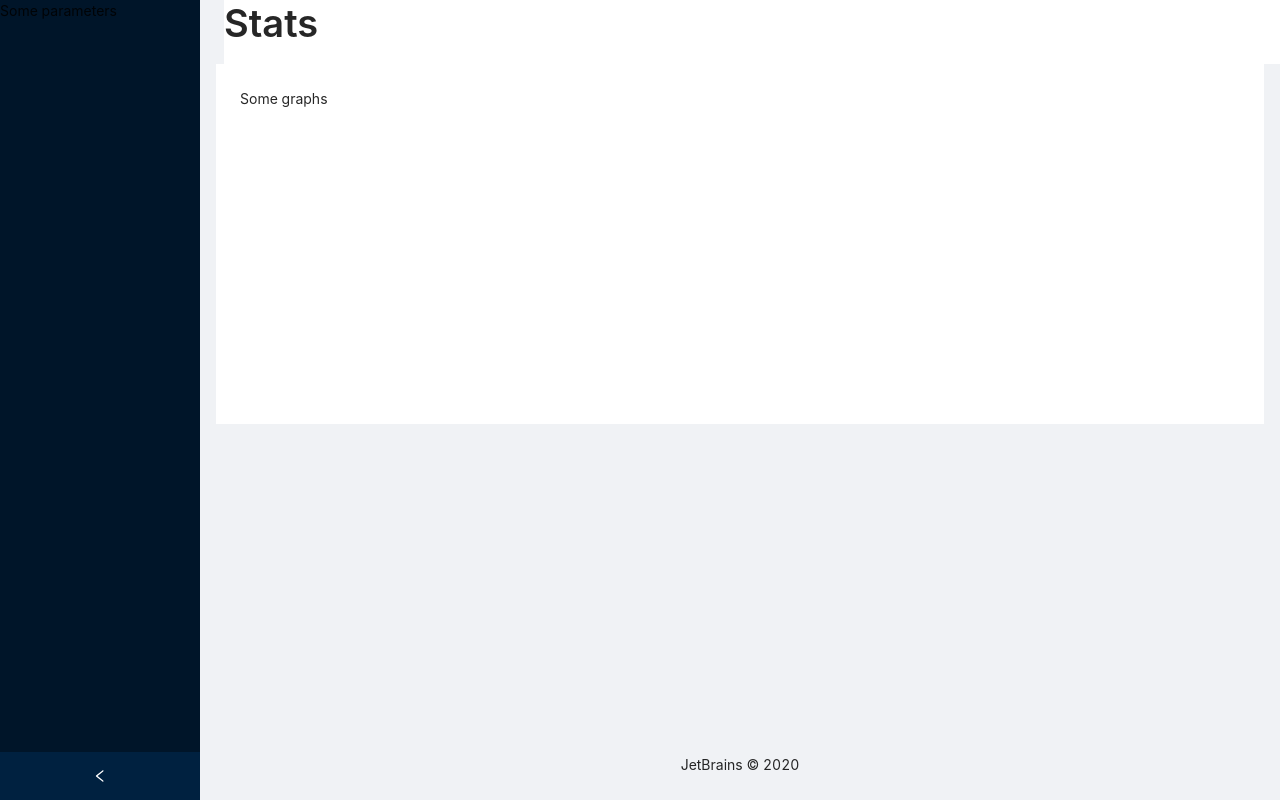
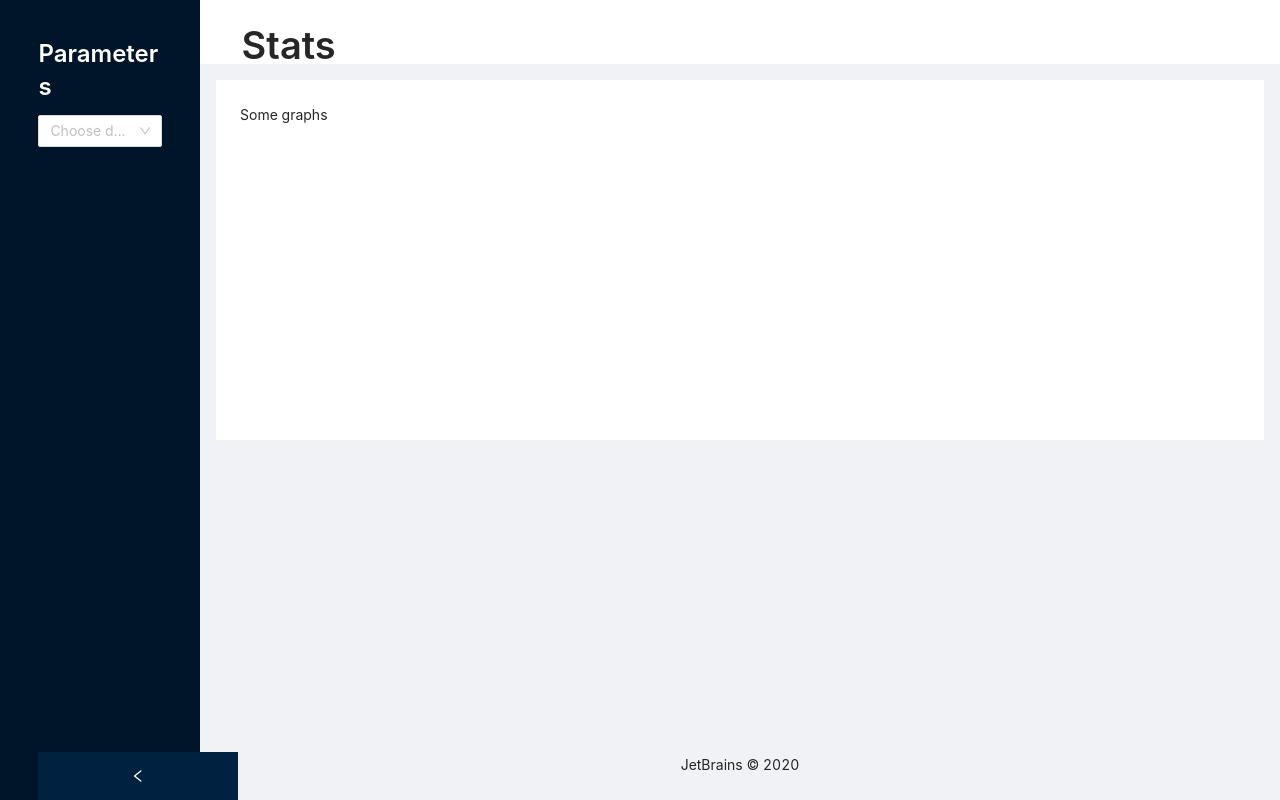
Before and after one commit to linlit/jb-internship2020, a React (Create React App) app in the folder product_usage_analysis/frontend/: page / in a window 1280 px wide. Built offline with nearby package versions, Linux system fonts and the light colour scheme; no server answers.

Commit message:
date picker added

```diff
--- a/product_usage_analysis/frontend/package.json
+++ b/product_usage_analysis/frontend/package.json
@@ -14,6 +14,7 @@
     "react-dom": "^16.13.1",
     "react-redux": "^7.2.0",
     "react-scripts": "3.4.1",
+    "recharts": "^1.8.5",
     "redux": "^4.0.5",
     "redux-logger": "^3.0.6",
     "redux-thunk": "^2.3.0"
--- a/product_usage_analysis/frontend/src/App.js
+++ b/product_usage_analysis/frontend/src/App.js
@@ -1,46 +1,108 @@
 import React from 'react';
-import { Layout, Menu, Typography } from 'antd'
+import { Layout, Menu, Typography, DatePicker, Row, Select } from 'antd'
 import * as productActions from './actions'
 
 import './App.scss';
+
 import { connect } from 'react-redux';
-
+const { RangePicker } = DatePicker;
 const { SubMenu } = Menu;
 
 const { Header, Content, Footer, Sider } = Layout;
 const { Title, Text } = Typography
 
+const { Option } = Select
+
+
 class AppUnwrapped extends React.Component {
   state = {
     collapsed: false,
-    active_tab: 0
+    data_range: null,
+    start_date: null
   }
 
   onCollapse = collapsed => {
-    console.log(collapsed);
     this.setState({ collapsed });
   };
+
+  handleRangeChange = value => {
+    this.setState({data_range : value})
+  }
+
+  handleDateChange = date => {
+    console.log(date._d)
+    const dat = new Date(date._d).setHours(0, 0, 0, 0)
+    console.log(dat)
+    this.setState({ start_date : dat })
+  }
 
   componentDidMount() {
     this.props.get_products_info();
   }
 
+  componentDidUpdate(prevProps, prevState) {
+    if (this.state.data_range !== prevState.data_range) {
+        this.setState({ start_date : null })
+        this.handlePanelChange(null, this.state.data_range)
+    }
+  }
+
+  handlePanelChange = (value, data_range) => {
+    this.setState({ data_range : data_range });
+  };
+
   render() {
     const { products_info = {} } = this.props;
+
+    const disabledDate = current => {
+      // 18.03.2019 and 18.03.2020 in milliseconds
+      const min_date_in_db = 1552856400000
+      const max_date_in_db = 1584478800000
+      const curr_date = new Date(current._d).setHours(0, 0, 0, 0)
+      console.log(min_date_in_db, max_date_in_db, curr_date)
+      if (min_date_in_db <= curr_date && curr_date <= max_date_in_db) {
+        return false
+      }
+      return true
+    };
 
     return (
       <Layout style={{ minHeight: '100vh' }}>
 
-        <Sider collapsible collapsed={this.state.collapsed} onCollapse={this.onCollapse}>
-          Some parameters
+        <Sider collapsible collapsed={this.state.collapsed} onCollapse={this.onCollapse}
+          style={{padding: '3%'}}>
+          <Row>
+            <Title level={3} style={{color: 'white'}}> Parameters </Title>
+          </Row>
+
+          <Row>
+            <Select placeholder="Choose date range" style={{ width: '100%', marginBottom: 16 }} onChange={this.handleRangeChange}>
+              <Option value="quarter"> One quater </Option>
+              <Option value="month"> One month </Option>
+              <Option value="week"> One week </Option>
+              <Option value="date"> One day </Option>
+            </Select>
+          </Row>
+
+          <Row>
+            {this.state.data_range && <DatePicker style={{ width: '100%' }}
+              allowClear={false}
+              mode={this.state.data_range}
+              picker={this.state.data_range}
+              disabledDate={disabledDate}
+              onChange={this.handleDateChange}
+              onPanelChange={this.handlePanelChange}
+            />}
+
+          </Row>
         </Sider>
 
         <Layout className="site-layout">
-          <Header className="site-layout-background" style={{ padding: 0 , marginLeft: 24}}>
-            <Title> Stats </Title>
+          <Header justify='middle' className="site-layout-background" style={{ padding: 0}}>
+            <Title style={{ height: '100%', padding: '2%', marginLeft: 20}}> Stats </Title>
           </Header>
 
-          <Content style={{ margin: '0 16px' }}>
+          <Content style={{ margin: '16px 16px' }}>
             <div className="site-layout-background" style={{ padding: 24, minHeight: 360 }}>
               Some graphs
             </div>
```
